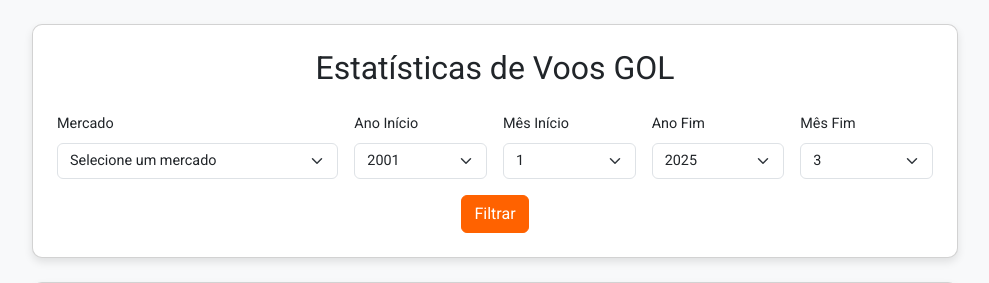
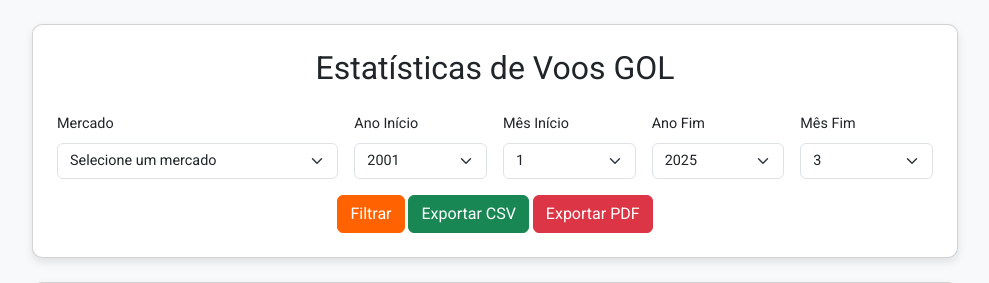
Before and after one commit to O-orion/case-gol-dev, a Flask app: page /dashboard in a window 1280 px wide. Shown: the part 56-339 px from the top of the page, without its empty margins (145-1134 px from the left). Run offline with Flask 3, Linux system fonts and the light colour scheme; a user stored in the database is signed in; data comes from the database, SQL or seed files in the repository; both versions use the stored data as it was after the commit.

Commit message:
PUT - Exportando Dados em PDF e  CSV

```diff
--- a/app/routes.py
+++ b/app/routes.py
@@ -2,7 +2,7 @@ from flask import Blueprint, render_template, request, redirect, url_for, jsonif
 from flask_login import login_user, login_required, logout_user, current_user
 from . import db, login_manager
 from .models import User, FilterData
-from .services import get_flight_data, get_flight_data_csv, get_dashboard_initial_data, FlightDataRepository
+from .services import get_flight_data, get_flight_data_csv, get_dashboard_initial_data, FlightDataRepository, get_flight_data_pdf
 from datetime import datetime
 import logging
 
@@ -129,3 +129,35 @@ def export_csv():
         logger.error(f"Erro interno ao exportar CSV: {str(e)}")
         flash("Erro interno ao gerar o CSV.", 'danger')
         return redirect(url_for('main.dashboard'))
+
+@bp.route('/export_pdf', methods=['POST'])
+@login_required
+def export_pdf():
+    """Exporta os dados filtrados do dashboard como PDF."""
+    repo = FlightDataRepository()
+    try:
+        filter_data = FilterData(
+            mercado=request.form['mercado'],
+            ano_inicio=int(request.form['ano_inicio']),
+            ano_fim=int(request.form['ano_fim']),
+            mes_inicio=int(request.form.get('mes_inicio', 1)),
+            mes_fim=int(request.form.get('mes_fim', 12))
+        )
+        pdf_buffer = get_flight_data_pdf(filter_data, repo)
+        if not pdf_buffer:
+            flash("Nenhum dado para exportar em PDF.", 'danger')
+            return redirect(url_for('main.dashboard'))
+        filename = f"rpk_{filter_data.mercado}_{filter_data.ano_inicio}-{filter_data.mes_inicio}_to_{filter_data.ano_fim}-{filter_data.mes_fim}.pdf"
+        return Response(
+            pdf_buffer,
+            mimetype="application/pdf",
+            headers={"Content-Disposition": f"attachment;filename={filename}"}
+        )
+    except ValueError as e:
+        logger.error(f"Erro ao exportar PDF: {str(e)}")
+        flash(f"Erro: {str(e)}", 'danger')
+        return redirect(url_for('main.dashboard'))
+    except Exception as e:
+        logger.error(f"Erro interno ao exportar PDF: {str(e)}")
+        flash("Erro interno ao gerar o PDF.", 'danger')
+        return redirect(url_for('main.dashboard'))
--- a/app/services.py
+++ b/app/services.py
@@ -1,8 +1,13 @@
 from typing import List, Dict, Union
+from flask import flash
 import pandas as pd
 import logging
+import io
 from .models import FilterData
 from .repositories import FlightDataRepository
+from reportlab.lib.pagesizes import letter
+from reportlab.platypus import SimpleDocTemplate, Table, TableStyle
+from reportlab.lib import colors
 
 logger = logging.getLogger(__name__)
 
@@ -77,3 +82,65 @@ def get_flight_data_csv(filter_data: FilterData, repo: FlightDataRepository) ->
     csv_content: str = flight_data[['ANO', 'MES', 'MERCADO', 'RPK']].to_csv(index=False)
     logger.info(f"Gerado CSV com {len(flight_data)} linhas")
     return csv_content
+
+def get_flight_data_pdf(filter_data: FilterData, repo: FlightDataRepository) -> io.BytesIO:
+    """
+    Gera um PDF com os dados filtrados do dashboard.
+
+    Args:
+        filter_data: Filtros de mercado e período.
+        repo: Repositório para acesso aos dados de voos.
+
+    Returns:
+        Buffer de bytes contendo o PDF gerado, ou None se não houver dados ou erro.
+    """
+    logger.info(f"Gerando PDF para filtros: {filter_data.model_dump()}")
+    flight_data: pd.DataFrame = repo.get_filtered_flight_data(filter_data)
+
+    if flight_data.empty:
+        logger.info("Nenhum dado para exportar em PDF")
+        flash("Nenhum dado encontrado para os filtros selecionados.", "warning")  # Adiciona flash aqui pra debug
+        return None
+
+    logger.info(f"Dados para PDF (primeiras 5 linhas): {flight_data.head().to_dict(orient='records')}")
+    flight_data['RPK'] = pd.to_numeric(flight_data['RPK'], errors='coerce').fillna(0)
+
+    # Prepara os dados pra tabela no PDF
+    data = [flight_data.columns.tolist()] + flight_data.values.tolist()
+    logger.info(f"Dados preparados para tabela (primeiras 2 linhas): {data[:2]}")
+
+    try:
+        buffer = io.BytesIO()
+        doc = SimpleDocTemplate(buffer, pagesize=letter)
+        table = Table(data)
+
+        # Estiliza a tabela
+        table.setStyle(TableStyle([
+            ('BACKGROUND', (0, 0), (-1, 0), colors.grey),
+            ('TEXTCOLOR', (0, 0), (-1, 0), colors.whitesmoke),
+            ('ALIGN', (0, 0), (-1, -1), 'CENTER'),
+            ('FONTNAME', (0, 0), (-1, 0), 'Helvetica-Bold'),
+            ('FONTSIZE', (0, 0), (-1, 0), 12),
+            ('BOTTOMPADDING', (0, 0), (-1, 0), 12),
+            ('BACKGROUND', (0, 1), (-1, -1), colors.beige),
+            ('GRID', (0, 0), (-1, -1), 1, colors.black),
+        ]))
+
+        doc.build([table])
+        buffer.seek(0)
+        logger.info(f"PDF gerado com {len(flight_data)} linhas, tamanho do buffer: {buffer.getbuffer().nbytes} bytes")
+
+        # Verifica se o buffer tem conteúdo
+        if buffer.getbuffer().nbytes == 0:
+            logger.error("Buffer do PDF está vazio após geração")
+            return None
+
+        # Salva o buffer em um arquivo temporário pra debug
+        with open("debug_output.pdf", "wb") as f:
+            f.write(buffer.getvalue())
+        logger.info("PDF salvo em 'debug_output.pdf' para inspeção")
+
+        return buffer
+    except Exception as e:
+        logger.error(f"Erro ao gerar PDF: {str(e)}", exc_info=True)
+        return None
--- a/app/static/js/dashboard.js
+++ b/app/static/js/dashboard.js
@@ -1,13 +1,17 @@
+// static/js/dashboard.js
 document.addEventListener('DOMContentLoaded', () => {
     const ctx = document.getElementById('rpkChart').getContext('2d');
     let chart;
 
-    document.getElementById('filterForm').addEventListener('submit', async (e) => {
+    const filterForm = document.getElementById('filterForm');
+    const filterBtn = document.getElementById('filterBtn');
+    const exportCsvBtn = document.getElementById('exportCsvBtn');
+    const exportPdfBtn = document.getElementById('exportPdfBtn');
+    const loading = document.getElementById('loading');
+    const messageDiv = document.getElementById('message');
+
+    filterForm.addEventListener('submit', async (e) => {
         e.preventDefault();
-        const filterBtn = document.getElementById('filterBtn');
-        const loading = document.getElementById('loading');
-        const messageDiv = document.getElementById('message');
-
         filterBtn.disabled = true;
         loading.classList.remove('d-none');
         messageDiv.innerHTML = '';
@@ -15,7 +19,7 @@ document.addEventListener('DOMContentLoaded', () => {
         try {
             const response = await fetch('/dashboard', {
                 method: 'POST',
-                body: new FormData(e.target),
+                body: new FormData(filterForm),
             });
 
             if (!response.ok) throw new Error(`Erro ${response.status}: ${await response.text()}`);
@@ -83,4 +87,70 @@ document.addEventListener('DOMContentLoaded', () => {
             filterBtn.disabled = false;
         }
     });
+
+    exportCsvBtn.addEventListener('click', async () => {
+        exportCsvBtn.disabled = true;
+        loading.classList.remove('d-none');
+        messageDiv.innerHTML = '';
+
+        try {
+            const response = await fetch('/export_csv', {
+                method: 'POST',
+                body: new FormData(filterForm),
+            });
+
+            if (!response.ok) throw new Error(`Erro ${response.status}: ${await response.text()}`);
+
+            const blob = await response.blob();
+            const url = window.URL.createObjectURL(blob);
+            const a = document.createElement('a');
+            a.href = url;
+            a.download = response.headers.get('Content-Disposition')?.split('filename=')[1] || 'rpk_report.csv';
+            document.body.appendChild(a);
+            a.click();
+            a.remove();
+            window.URL.revokeObjectURL(url);
+
+            messageDiv.innerHTML = `<div class="alert alert-success">CSV exportado com sucesso!</div>`;
+        } catch (error) {
+            messageDiv.innerHTML = `<div class="alert alert-danger">Erro ao exportar CSV: ${error.message}</div>`;
+            console.error('Erro:', error);
+        } finally {
+            loading.classList.add('d-none');
+            exportCsvBtn.disabled = false;
+        }
+    });
+
+    exportPdfBtn.addEventListener('click', async () => {
+        exportPdfBtn.disabled = true;
+        loading.classList.remove('d-none');
+        messageDiv.innerHTML = '';
+
+        try {
+            const response = await fetch('/export_pdf', {
+                method: 'POST',
+                body: new FormData(filterForm),
+            });
+
+            if (!response.ok) throw new Error(`Erro ${response.status}: ${await response.text()}`);
+
+            const blob = await response.blob();
+            const url = window.URL.createObjectURL(blob);
+            const a = document.createElement('a');
+            a.href = url;
+            a.download = response.headers.get('Content-Disposition')?.split('filename=')[1] || 'rpk_report.pdf';
+            document.body.appendChild(a);
+            a.click();
+            a.remove();
+            window.URL.revokeObjectURL(url);
+
+            messageDiv.innerHTML = `<div class="alert alert-success">PDF exportado com sucesso!</div>`;
+        } catch (error) {
+            messageDiv.innerHTML = `<div class="alert alert-danger">Erro ao exportar PDF: ${error.message}</div>`;
+            console.error('Erro:', error);
+        } finally {
+            loading.classList.add('d-none');
+            exportPdfBtn.disabled = false;
+        }
+    });
 });
--- a/app/templates/dashboard.html
+++ b/app/templates/dashboard.html
@@ -52,6 +52,8 @@
                 </div>
                 <div class="col-12 text-center">
                     <button type="submit" class="btn btn-primary" id="filterBtn" aria-label="Filtrar dados">Filtrar</button>
+                    <button type="button" class="btn btn-success" id="exportCsvBtn" aria-label="Exportar como CSV">Exportar CSV</button>
+                    <button type="button" class="btn btn-danger" id="exportPdfBtn" aria-label="Exportar como PDF">Exportar PDF</button>
                 </div>
             </form>
         </div>
--- a/requirements.txt
+++ b/requirements.txt
@@ -8,3 +8,4 @@ pydantic==2.4.2
 werkzeug==2.3.7
 pytest==7.4.0
 pytest-mock==3.11.1
+reportlab==4.0.4
```
Also changed, not shown: instance/flight_stats.db, 1 other file.
